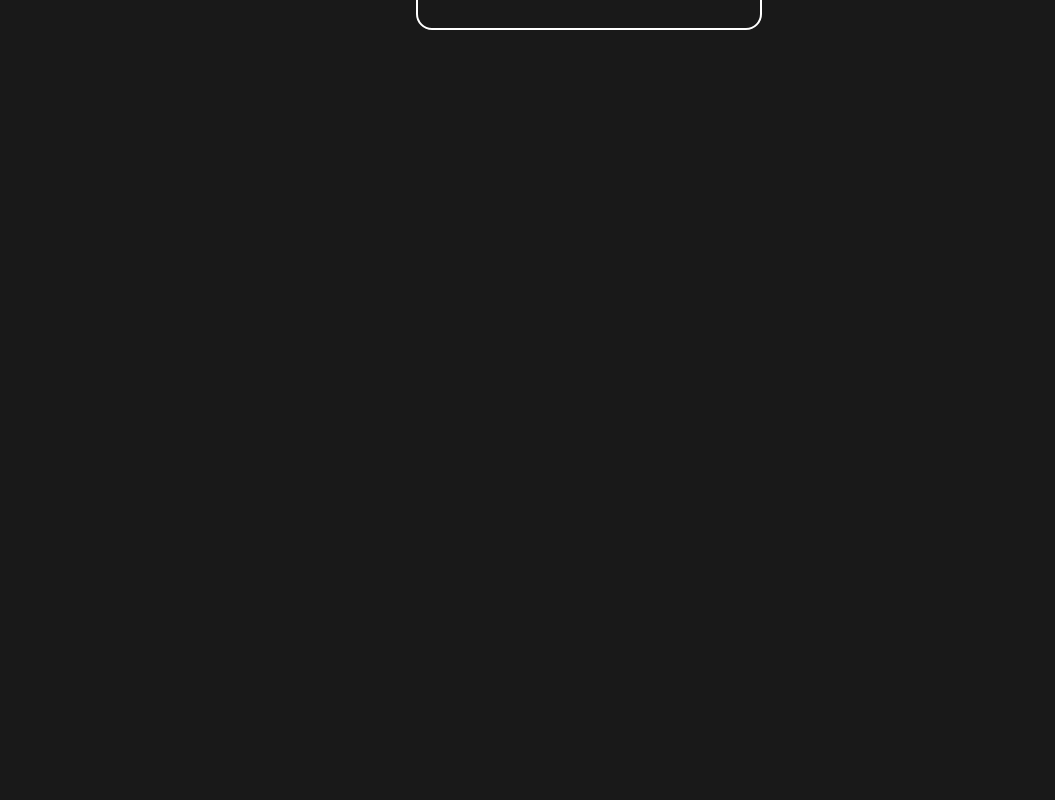
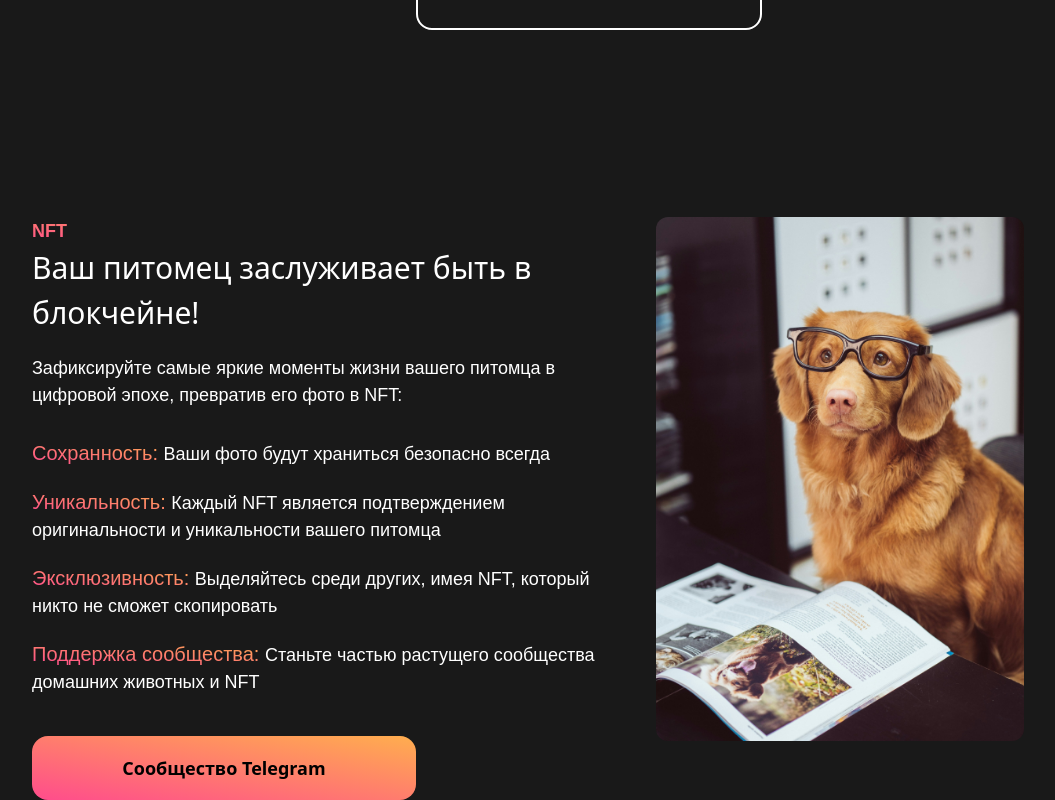
Before and after one commit to TailTalks/DevFront, a React (Create React App) app: page / in a window 1280 px wide. Shown: the part 4258-5058 px from the top of the page, without its empty margins (112-1167 px from the left). Before the commit the page ends 4379 px from the top, so only its background shows below. Built offline with nearby package versions, Linux system fonts and the light colour scheme.

Commit message:
add nft section

```diff
--- a/src/app/App.tsx
+++ b/src/app/App.tsx
@@ -28,6 +28,7 @@ import roadmapPawDark from '../assets/roadmap-paw-dark.svg'
 import roadmapPawLight from '../assets/roadmap-paw-light.svg'
 import roadmapEllipsesDark from '../assets/roadmap-ellipses-dark.svg'
 import roadmapEllipsesLight from '../assets/roadmap-ellipses-light.svg'
+import NFTDog from '../assets/NFT-dog.jpg'
 
 // type Props = {
 //   onClick: () => void,
@@ -474,7 +475,51 @@ function App() {
 
 				{/* end road map */}
 
-				<div className='mt-10 h-1'>    </div>
+				{/* container */}
+
+				<div className='container mx-auto px-4 3xl:px-10'>
+						{/* NFT */}
+					<div className='mt-[140px] flex justify-around'>
+						<div className='mr-[55px] xl:mr-[130px]'>
+							<p className='font-Rubic variable font-semibold text-lg bg-clip-text text-transparent bg-bread'>NFT</p>
+							<div className='max-w-[525px]'>
+								<h2 className='font-sans font-medium text-[30px] xl:text-[34px] dark:text-white text-[#000000CC]'>
+								Ваш питомец заслуживает быть в блокчейне!
+								</h2>
+								<p className='font-Rubic variable font-light text-[18px] xl:text-xl dark:text-white text-[#4D4D4D] mt-[20px]'>
+								Зафиксируйте самые яркие моменты жизни вашего питомца в цифровой эпохе, превратив его фото в NFT:
+								</p>
+							</div>
+							<div className='mt-[30px] xl:mt-10 max-w-[605px]'>
+								<p className='font-Rubic variable font-light text-[18px] xl:text-xl dark:text-white text-[#4D4D4D] mt-5 xl:mt-[30px]'>
+									<span className='bg-clip-text text-transparent bg-bread text-xl xl:text-2xl font-medium'>Сохранность: </span>
+									Ваши фото будут храниться безопасно всегда
+								</p>
+								<p className='font-Rubic variable font-light text-[18px] xl:text-xl dark:text-white text-[#4D4D4D] mt-5 xl:mt-[30px]'>
+									<span className='bg-clip-text text-transparent bg-bread text-xl xl:text-2xl font-medium'>Уникальность: </span>
+									Каждый NFT является подтверждением оригинальности и уникальности вашего питомца
+								</p>
+								<p className='font-Rubic variable font-light text-[18px] xl:text-xl dark:text-white text-[#4D4D4D] mt-5 xl:mt-[30px]'>
+									<span className='bg-clip-text text-transparent bg-bread text-xl xl:text-2xl font-medium'>Эксклюзивность: </span>
+									Выделяйтесь среди других, имея NFT, который никто не сможет скопировать
+								</p>
+								<p className='font-Rubic variable font-light text-[18px] xl:text-xl dark:text-white text-[#4D4D4D] mt-5 xl:mt-[30px]'>
+									<span className='bg-clip-text text-transparent bg-bread text-xl xl:text-2xl font-medium'>Поддержка сообщества: </span>
+									Станьте частью растущего сообщества домашних животных и NFT
+								</p>
+							</div>
+							<a href="https://t.me/tailtalkstg" target='_blank'>
+								<button className='font-sans font-bold text-lg 3xl:text-2xl w-96 h-16 3xl:w-96 3xl:h-24 rounded-2xl bg-bread mt-10'>
+									Сообщество Telegram
+								</button>
+							</a>
+						</div>
+						<img src={NFTDog} alt="" className='w-[368px] h-[524px] xl:w-[485px] xl:h-[659px] rounded-xl'/>
+					</div>
+					{/* end NFT */}
+
+				</div>
+				{/* end container */}
 
     </div>
   );
```
Also changed, not shown: src/assets/NFT-dog.jpg (added).
